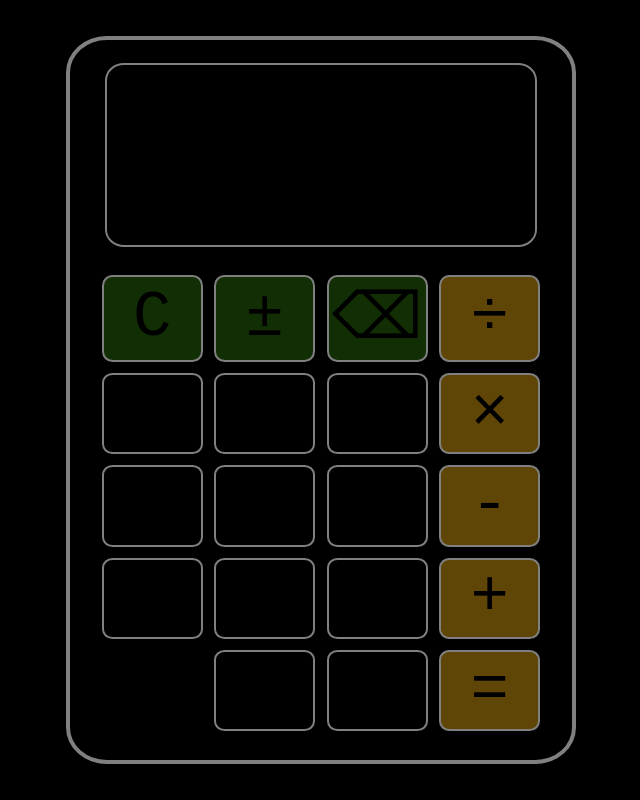
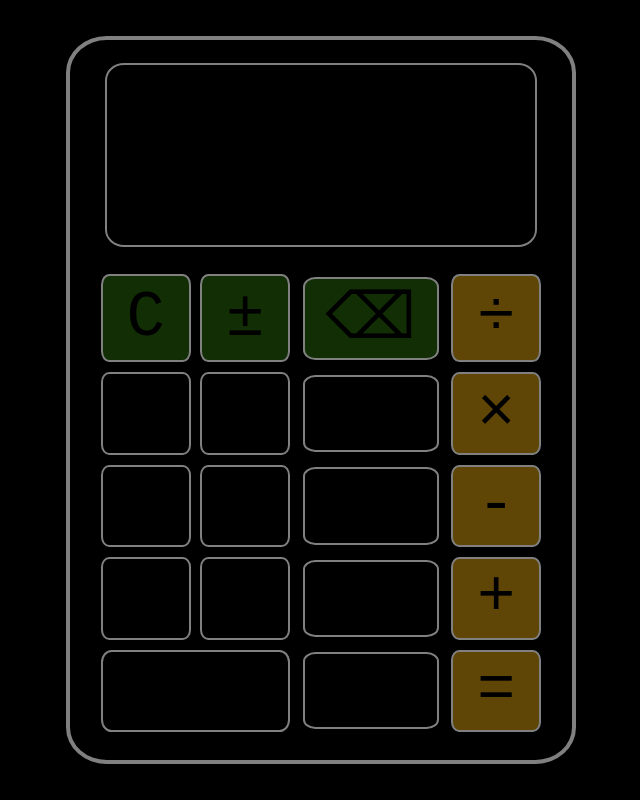
Before and after one commit to swith-wiz-kev/calculator, a plain HTML site: page index.html in a window 1280 px wide. Shown: the whole page, without its empty margins (319-959 px from the left). Drawn offline with Linux system fonts and the light colour scheme.

Commit message:
Fix style for zero button

```diff
--- a/index.html
+++ b/index.html
@@ -15,26 +15,25 @@
             <div class="display bottom">0</div>
         </div>
         <div class="button container">
-            <div class="button special" data-keyalt="" data-key="Escape">C</div>
-            <div class="button special" data-keyalt="" data-key="n">±</div>
-            <div class="button special" data-keyalt="Delete" data-key="Backspace">⌫</div>
-            <div class="button operation" data-keyalt="d" data-key="/">÷</div>
-            <div class="button" data-keyalt="" data-key="7">7</div>
-            <div class="button" data-keyalt="" data-key="8">8</div>
-            <div class="button" data-keyalt="" data-key="9">9</div>
-            <div class="button operation" data-keyalt="x" data-key="*">×</div>
-            <div class="button" data-keyalt="" data-key="4">4</div>
-            <div class="button" data-keyalt="" data-key="5">5</div>
-            <div class="button" data-keyalt="" data-key="6">6</div>
-            <div class="button operation" data-keyalt="s" data-key="-">-</div>
-            <div class="button" data-keyalt="" data-key="1">1</div>
-            <div class="button" data-keyalt="" data-key="2">2</div>
-            <div class="button" data-keyalt="" data-key="3">3</div>
-            <div class="button operation" data-keyalt="a" data-key="+">+</div>
-            <div class="button blank" data-keyalt="" data-key=""></div>
-            <div class="button" data-keyalt="" data-key="0">0</div>
-            <div class="button" data-keyalt="" data-key=".">.</div>
-            <div class="button operation" data-keyalt="Enter" data-key="=">=</div>
+            <div class="button special gridclr" data-keyalt="" data-key="Escape">C</div>
+            <div class="button special gridpm" data-keyalt="" data-key="n">±</div>
+            <div class="button special gridbck" data-keyalt="Delete" data-key="Backspace">⌫</div>
+            <div class="button operation griddiv" data-keyalt="d" data-key="/">÷</div>
+            <div class="button grid7" data-keyalt="" data-key="7">7</div>
+            <div class="button grid8" data-keyalt="" data-key="8">8</div>
+            <div class="button grid9" data-keyalt="" data-key="9">9</div>
+            <div class="button operation gridx" data-keyalt="x" data-key="*">×</div>
+            <div class="button grid4" data-keyalt="" data-key="4">4</div>
+            <div class="button grid5" data-keyalt="" data-key="5">5</div>
+            <div class="button grid6" data-keyalt="" data-key="6">6</div>
+            <div class="button operation gridm" data-keyalt="s" data-key="-">-</div>
+            <div class="button grid1" data-keyalt="" data-key="1">1</div>
+            <div class="button grid2" data-keyalt="" data-key="2">2</div>
+            <div class="button grid3" data-keyalt="" data-key="3">3</div>
+            <div class="button operation gridp" data-keyalt="a" data-key="+">+</div>
+            <div class="button number grid0" data-keyalt="" data-key="0">0</div>
+            <div class="button griddec" data-keyalt="" data-key=".">.</div>
+            <div class="button operation gride" data-keyalt="Enter" data-key="=">=</div>
         </div>
     </div>
 </body>
--- a/style.css
+++ b/style.css
@@ -43,11 +43,73 @@ body {
   font-family: Arial, Helvetica, sans-serif;
 }
 
+.gridclr {
+  grid-area: gridclr;
+}
+.gridpm {
+  grid-area: gridpm;
+}
+.gridbck {
+  grid-area: gridbck;
+}
+.griddiv {
+  grid-area: griddiv;
+}
+.grid7 {
+  grid-area: grid7;
+}
+.grid8 {
+  grid-area: grid8;
+}
+.grid9 {
+  grid-area: grid9;
+}
+.gridx {
+  grid-area: gridx;
+}
+.grid4 {
+  grid-area: grid4;
+}
+.grid5 {
+  grid-area: grid5;
+}
+.grid6 {
+  grid-area: grid6;
+}
+.gridm {
+  grid-area: gridm;
+}
+.grid1 {
+  grid-area: grid1;
+}
+.grid2 {
+  grid-area: grid2;
+}
+.grid3 {
+  grid-area: grid3;
+}
+.gridp {
+  grid-area: gridp;
+}
+.grid0 {
+  grid-area: grid0;
+}
+.griddec {
+  grid-area: griddec;
+}
+.gride {
+  grid-area: gride;
+}
 .button.container {
   height: 65%;
   margin-bottom: 5%;
   display: grid;
-  grid-template-columns: 1fr 1fr 1fr 1fr;
+  grid-template-areas:
+    "gridclr gridpm gridbck griddiv"
+    "grid7 grid8 grid9 gridx"
+    "grid4 grid5 grid6 gridm"
+    "grid1 grid2 grid3 gridp"
+    "grid0 grid0 griddec gride";
 }
 
 .button .button {
@@ -56,11 +118,15 @@ body {
   align-items: center;
   justify-content: center;
   margin: 5%;
-  border-radius: 10.35%/12.03%;
+  border-radius: 9.12%/12.03%;
   border: 2px solid grey;
   font-size: 80%;
 }
 
+.button .button.grid0 {
+  border-radius: 5.55%/15%;
+  margin: 2.5%;
+}
 .button .button:hover {
   background-color: #3a3a3a;
 }
@@ -71,15 +137,10 @@ body {
 .button .button.operation:hover {
   background-color: rgb(138, 101, 9);
 }
+
 .button .button.special {
   background-color: rgb(18, 46, 5);
 }
 .button .button.special:hover {
   background-color: rgb(46, 117, 13);
 }
-.button .button.blank {
-  border: 0px solid grey;
-}
-.button .button.blank:hover {
-  background-color: #000000;
-}
```
